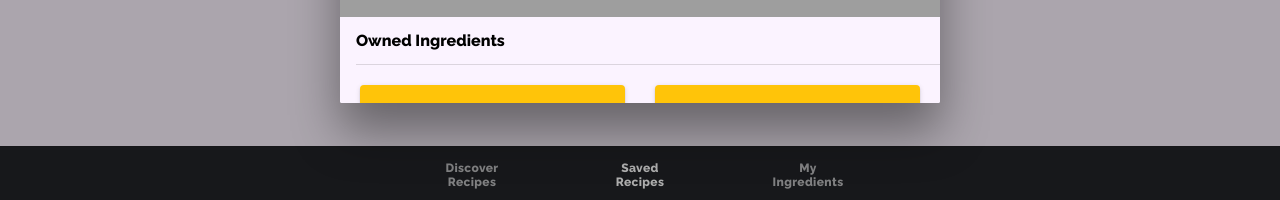
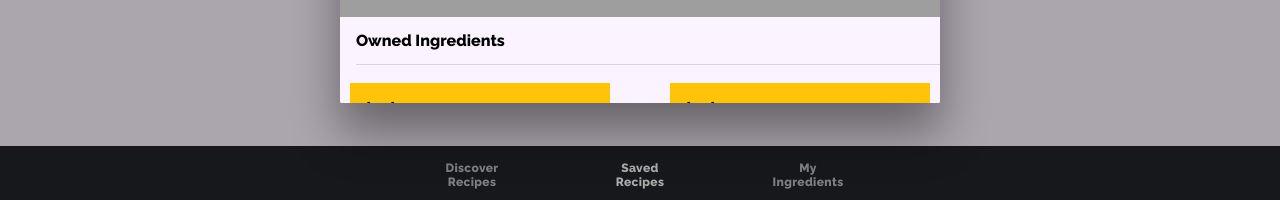
Before and after one commit to spadalka/FoodMatch, a React (Create React App) app: page /tab2 in a window 1280 px wide. Both pictures are taken after a click on the element "FILTER". Shown: the part 597-797 px from the top of the page. Built offline with nearby package versions, Linux system fonts and the light colour scheme.

Commit message:
experimentation
Added a new component for modal loading
As well, experimenting with the modal formatting

```diff
--- a/src/pages/Tab2.tsx
+++ b/src/pages/Tab2.tsx
@@ -1,4 +1,4 @@
-import { IonButton, IonCard, IonCol, IonContent, IonGrid, IonHeader, IonIcon, IonImg, IonItem, IonLabel, IonModal, IonPage, IonRow, IonTitle, IonToolbar } from '@ionic/react';
+import { IonButton, IonCard, IonCol, IonContent, IonGrid, IonHeader, IonIcon, IonImg, IonItem, IonLabel, IonList, IonModal, IonPage, IonRow, IonTitle, IonToolbar } from '@ionic/react';
 import './Tab2.css';
 import RecipeSlip from '../components/RecipeSlip';
 import { useState } from 'react';
@@ -101,21 +101,36 @@ export const Tab2: React.FC = () => {
             <IonItem>
               Owned Ingredients
             </IonItem>
+
             <IonGrid>
               <IonRow>
-                <IonCol>
-                  <IonCard color="warning" class="ion-padding">
-                    <IonLabel>
-                      test
-                    </IonLabel>
-                  </IonCard>
+                <IonCol id="test">
+                  <IonList>
+                    <IonItem color="warning">
+                      <IonLabel>
+                        test
+                      </IonLabel>
+                    </IonItem>
+                    <IonItem color="warning">
+                      <IonLabel>
+                        test
+                      </IonLabel>
+                    </IonItem>
+                  </IonList>
                 </IonCol>
-                <IonCol>
-                  <IonCard color="warning" class="ion-padding">
-                    <IonLabel>
-                      test
-                    </IonLabel>
-                  </IonCard>
+                <IonCol offset="1" id="test">
+                  <IonList>
+                    <IonItem color="warning">
+                      <IonLabel>
+                        test
+                      </IonLabel>
+                    </IonItem>
+                    <IonItem color="warning">
+                      <IonLabel>
+                        test
+                      </IonLabel>
+                    </IonItem>
+                  </IonList>
                 </IonCol>
               </IonRow>
             </IonGrid>
```
Also changed, not shown: src/components/ModalSubscreen.tsx (added, +18 -0 lines).
